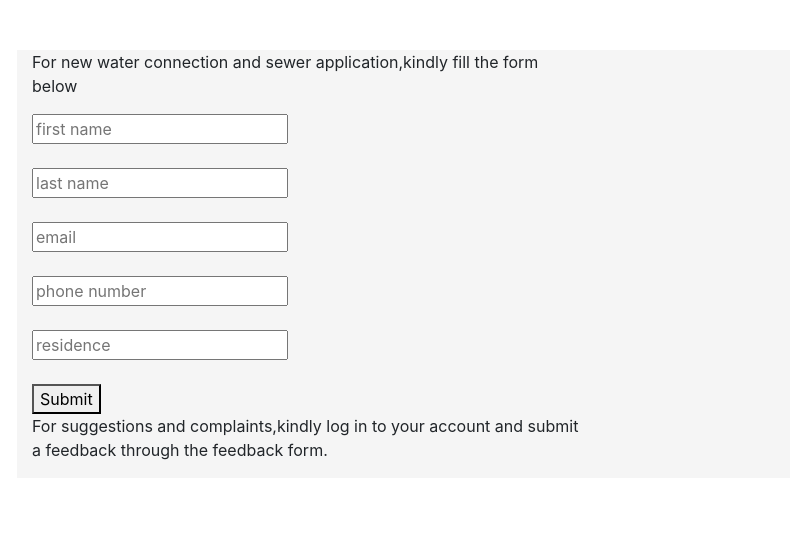
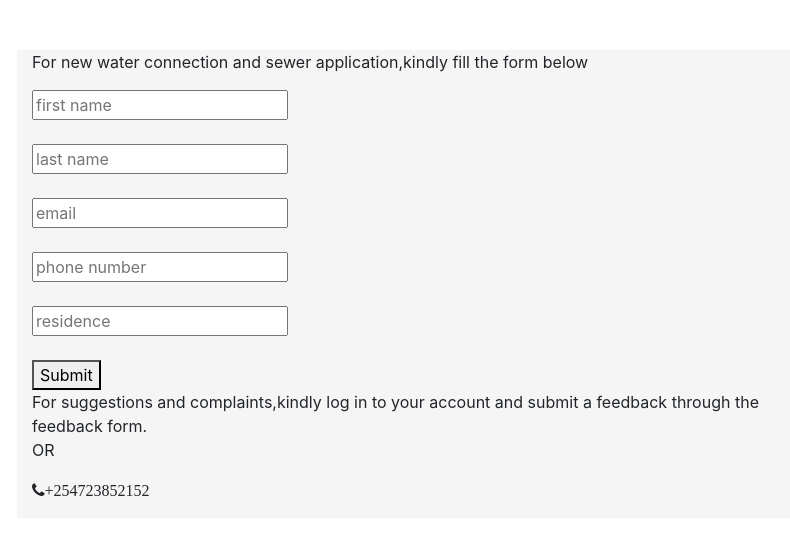
Before and after one commit to jayne58/water_billing_system, a PHP site: page /contact.php in a window 1280 px wide. Shown: the part 73-608 px from the top of the page, without its empty margins (53-843 px from the left). Run offline with PHP 8.4, Linux system fonts and the light colour scheme.

Commit message:
commit 5

```diff
--- a/contact.php
+++ b/contact.php
@@ -32,9 +32,9 @@
   </div>
 </nav>
 <div class="container">
-<div class="row">
+
   <form>
-
+  <div class="row">
   <div class="col-sm-8">
   <p>For new water connection and sewer application,kindly fill the form below</p>
   <input type="text" placeholder="first name"><br><br>
@@ -42,12 +42,17 @@
 placeholder="phone number"><br><br><input type="text" placeholder="residence"><br><br>
             <button name="submit"> Submit</button>
 <p>For suggestions and complaints,kindly log in to your account and submit a feedback through the
-  feedback form.
+  feedback form.<br>OR
 </p>
+</div>
+<div class="col-sm-8">
+  <p><i class="fa fa-phone" aria-hidden="true">+254723852152</i>
+</p>
+</div>
+  </div>
 </form>
-  </div>
-<div class="col-sm-4">
-</div></div>
+
+
 
 </div>
 </body>
```
